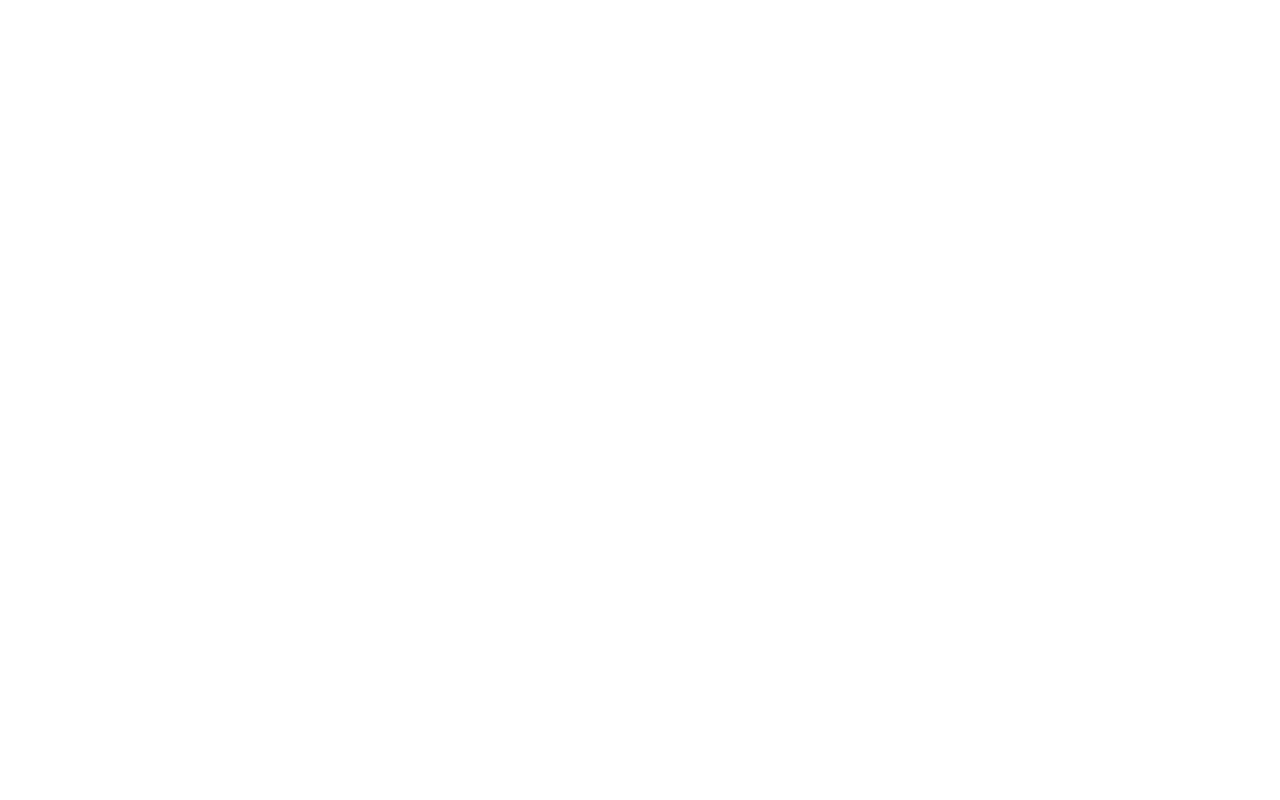
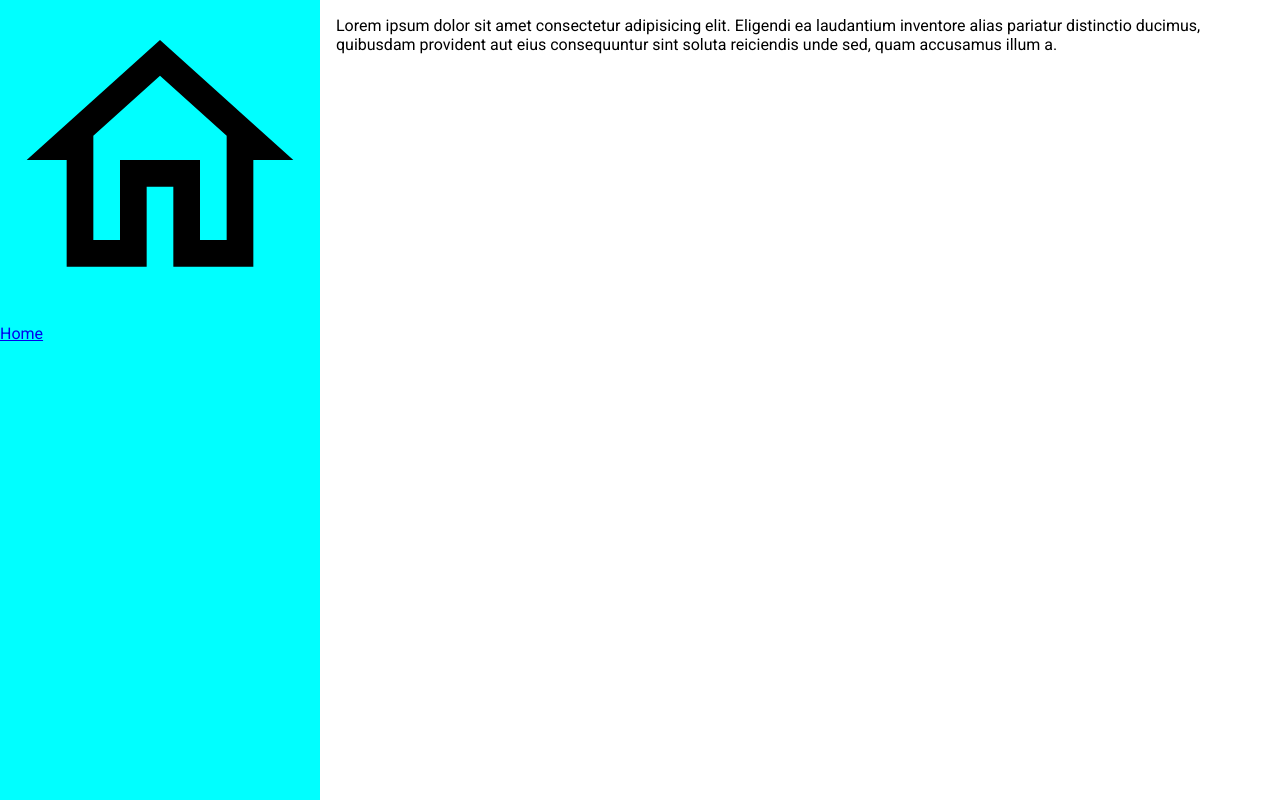
Before and after one commit to DunkDoge/Dashboard, a plain HTML site: page index.html in a window 1280 px wide. Drawn offline with Linux system fonts and the light colour scheme.

Commit message:
initial sidebar

```diff
--- a/index.html
+++ b/index.html
@@ -7,7 +7,20 @@
     <link rel="stylesheet" href="styles.css">
 </head>
 <body>
+    <nav id="sidebar">
+        <ul class="sidebar-nav">
+            <li class="sidebar-item">
+                <a href="#" class="sidebar-link">
+                    <svg xmlns="http://www.w3.org/2000/svg" viewBox="0 0 24 24"><path d="M12 5.69L17 10.19V18H15V12H9V18H7V10.19L12 5.69M12 3L2 12H5V20H11V14H13V20H19V12H22" /></svg>
+                    <span class="link-text">Home</span>
+                </a>
+            </li>
+        </ul>
+    </nav>
 
+    <main>
+        <p>Lorem ipsum dolor sit amet consectetur adipisicing elit. Eligendi ea laudantium inventore alias pariatur distinctio ducimus, quibusdam provident aut eius consequuntur sint soluta reiciendis unde sed, quam accusamus illum a.</p>
+    </main>
 
 </body>
 </html>
--- a/styles.css
+++ b/styles.css
@@ -1,4 +1,22 @@
+@import url('https://fonts.googleapis.com/css2?family=Roboto:ital,wght@0,100..900;1,100..900&display=swap');
+
 * {
     margin: 0;
     padding: 0;
 }
+
+body {
+    font-family: "Roboto", serif;
+}
+
+main {
+    margin-left: 20rem;
+    padding: 1rem;
+}
+
+#sidebar {
+    width: 20rem;
+    height: 100vh;
+    position: fixed;
+    background-color: aqua;
+}
```
Also changed, not shown: assets/icons/home-outline.svg (added).
